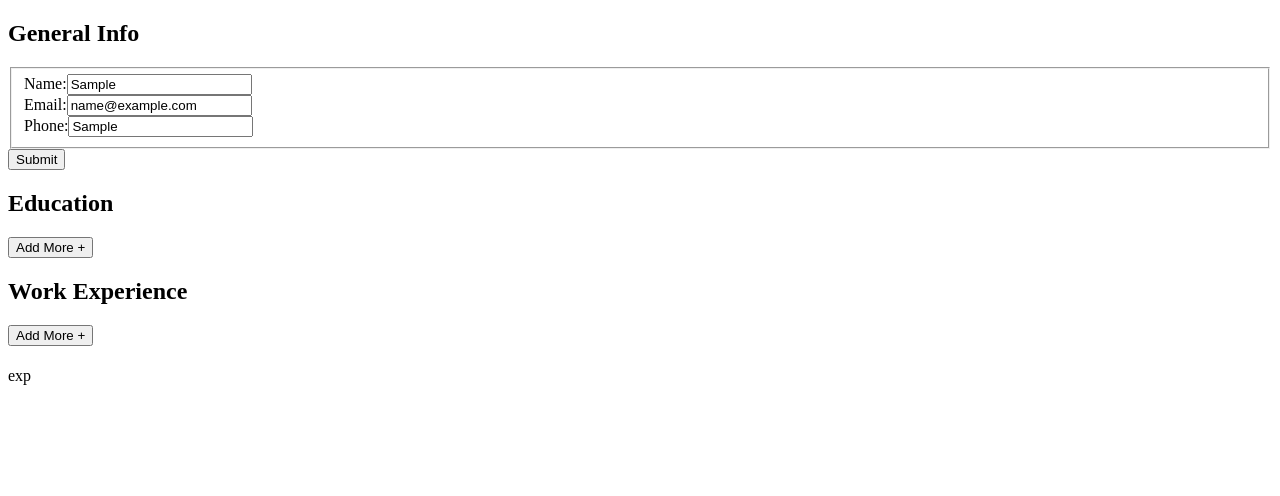
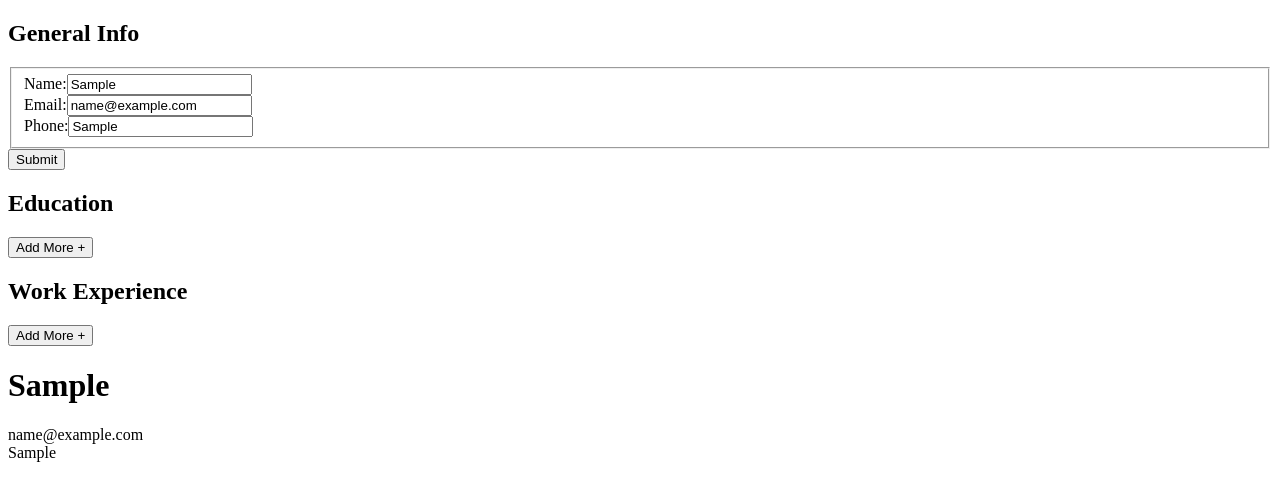
Before and after one commit to RyanMcEntire/cv-application, a React (Create React App) app: page / in a window 1280 px wide. Both pictures are taken after typing "Sample", "name@example.com", "Sample" into the empty fields and a click on the button "Submit". Shown: the top 496 px of the page. Built offline with nearby package versions, Linux system fonts and the light colour scheme.

Commit message:
Fix rendering of Educations from state

```diff
--- a/src/App.js
+++ b/src/App.js
@@ -23,14 +23,17 @@ export default class App extends Component {
   }
 
   onSubmitGeneral(newGeneral) {
-    this.setState({
+    this.setState(
+      {
         general: [newGeneral],
-    });
-    console.log(this.state);
+      },
+      () => console.log(this.state)
+    );
   }
 
   onSubmitEducation(newEducation) {
-    this.setState((prevState) => {
+    this.setState(
+      (prevState) => {
         const updatedEducations = prevState.educations.map((education) => {
           if (education.id === newEducation.id) {
             return newEducation;
@@ -38,8 +41,9 @@ export default class App extends Component {
           return education;
         });
         return { educations: updatedEducations };
-    });
-    console.log(this.state);
+      },
+      () => console.log(this.state)
+    );
   }
 
   onSubmitExperience(newExperience) {
@@ -52,18 +56,20 @@ export default class App extends Component {
       });
       return { experiences: updatedExperiences };
     });
-    console.log(this.state);
   }
 
   addEduForm() {
     this.setState((prevState) => ({
-      educations: [...prevState.educations, { id: uniqid() }],
+      educations: [
+        ...prevState.educations,
+        { id: uniqid(), name: '', title: '', date: '' },
+      ],
     }));
   }
 
   addExpForm() {
     this.setState((prevState) => ({
-      experiences: [...prevState.experiences, { id: uniqid() }],
+      experiences: [...prevState.experiences, {}],
     }));
   }
 
@@ -96,7 +102,7 @@ export default class App extends Component {
         <DisplayCV
           general={this.state.general}
           educations={this.state.educations}
-          experiences={this.state.educations}
+          experiences={this.state.experiences}
         />
       </div>
     );
--- a/src/components/Education.js
+++ b/src/components/Education.js
@@ -1,4 +1,5 @@
 import React, { Component } from 'react';
+import uniqid from 'uniqid';
 
 export default class Education extends Component {
   constructor(props) {
@@ -8,7 +9,7 @@ export default class Education extends Component {
       name: '',
       title: '',
       date: '',
-      id: '',
+      id: this.props.id,
     };
 
     this.changeName = this.changeName.bind(this);
--- a/src/components/EducationList.js
+++ b/src/components/EducationList.js
@@ -4,10 +4,13 @@ import Education from './Education';
 export default class EducationList extends Component {
   render() {
     const { educations, onEducationSubmitted } = this.props;
-    return educations.map((education) => {
+    return educations
+      .filter((education) => education !== null)
+      .map((education) => {
         return (
           <Education
             key={education.id}
+            id={education.id}
             education={education}
             onEducationSubmitted={onEducationSubmitted}
           />
--- a/src/components/display/DisplayCV.js
+++ b/src/components/display/DisplayCV.js
@@ -17,21 +17,29 @@ export default class DisplayCV extends Component {
 class GeneralDisplay extends Component {
   render() {
     const { general } = this.props;
+    if (general.length > 0) {
       return (
         <>
           <div>
-          <h1>{general.name}</h1>
+            <h1>{general[0].name}</h1>
+            <div>{general[0].email}</div>
+            <div>{general[0].phone}</div>
           </div>
         </>
       );
+    } else {
+      return null;
+    }
   }
 }
 
 class EducationDisplay extends Component {
   render() {
     const { educations } = this.props;
-
-    return educations.map((edu) => {
+    if (educations.length > 0) {
+      return educations
+        .filter((edu) => edu !== null)
+        .map((edu) => {
           return (
             <div key={edu.id}>
               <div className="school-name-container">
@@ -49,6 +57,9 @@ class EducationDisplay extends Component {
             </div>
           );
         });
+    } else {
+      return null;
+    }
   }
 }
 
@@ -56,6 +67,6 @@ class ExperienceDisplay extends Component {
   render() {
     const { experiences } = this.props;
 
-    return <div>exp</div>;
+    return <div></div>;
   }
 }
```
Lines whose indentation alone changed are shown as unchanged.
